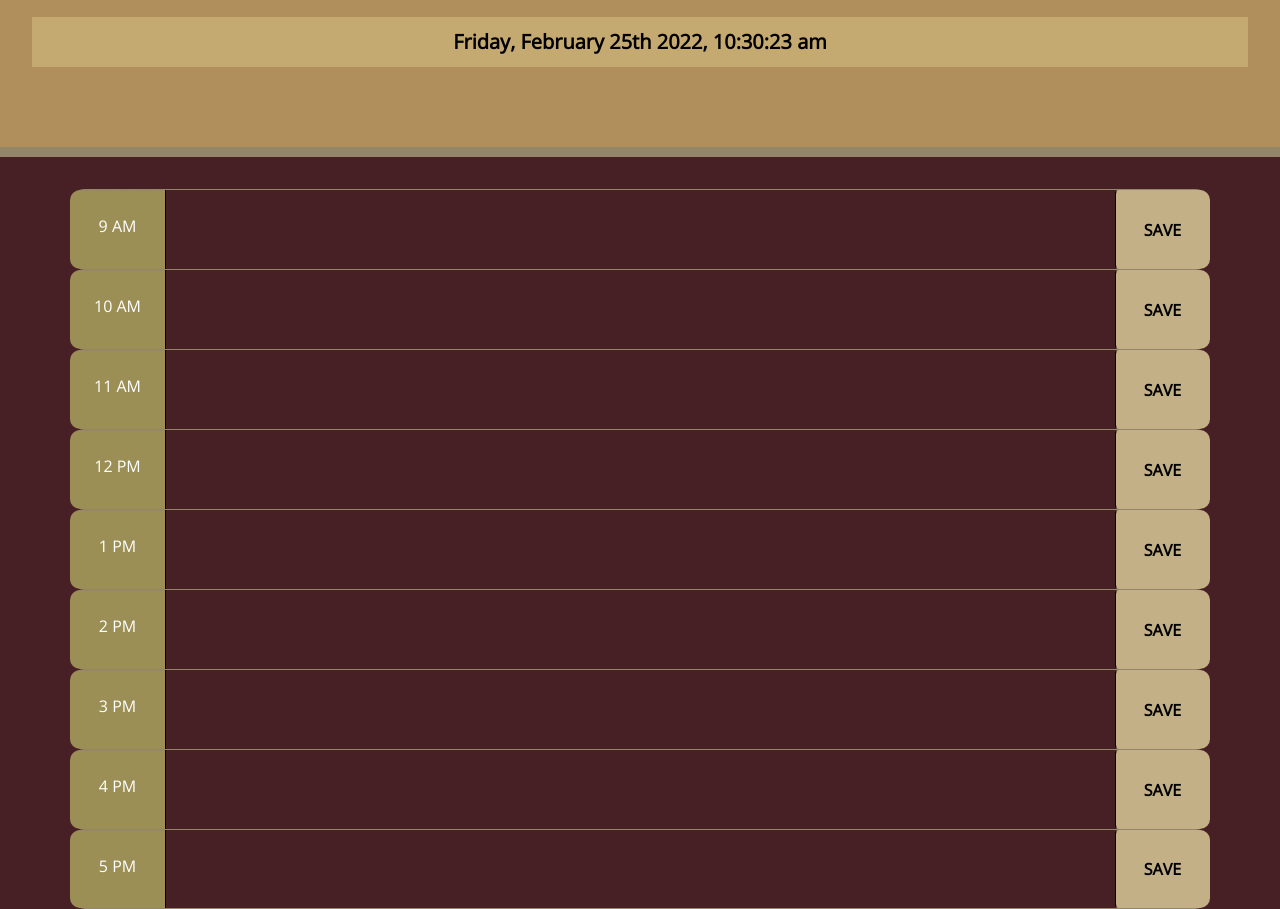
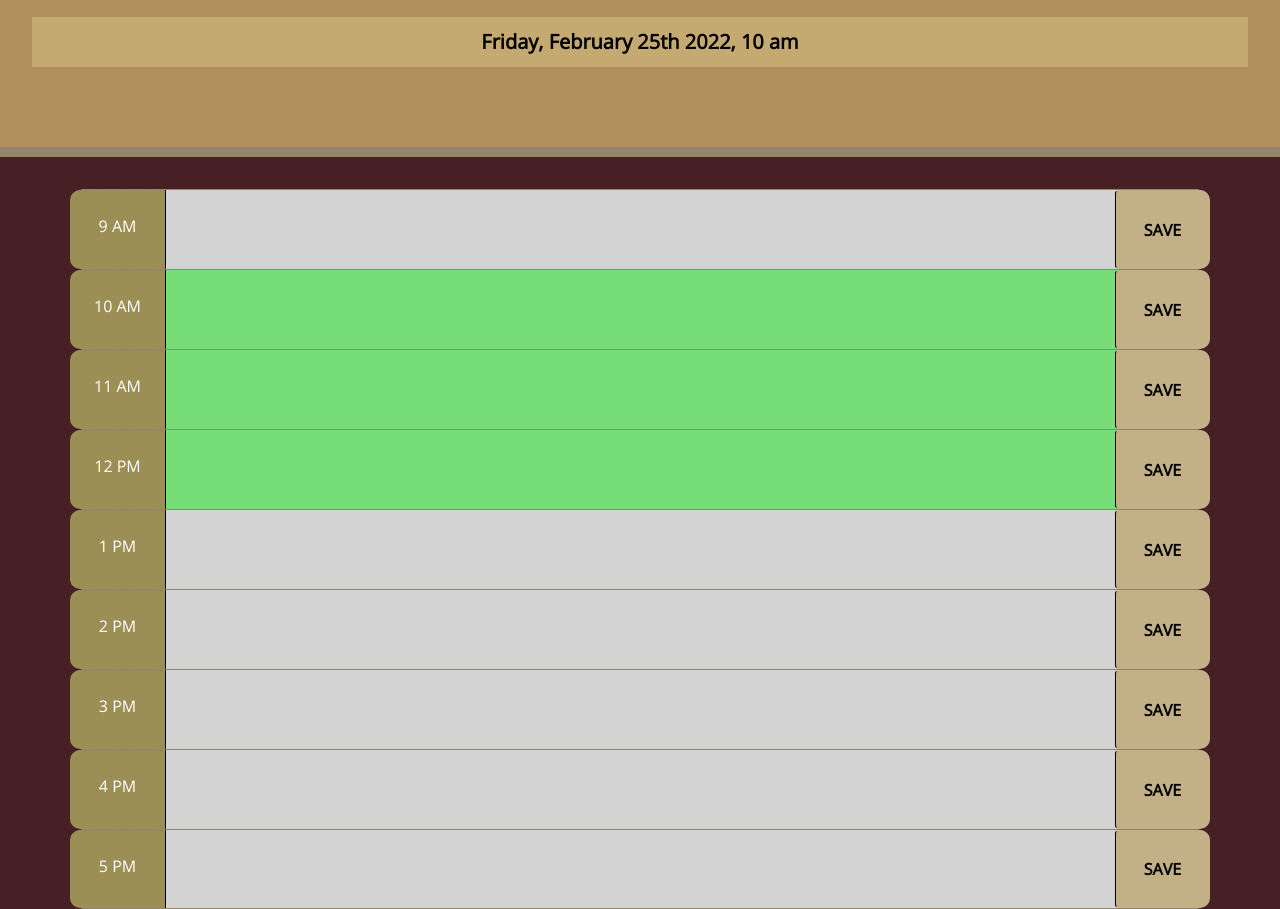
Before and after one commit to Draxion2/day-by-day-agenda, a plain HTML site: page index.html in a window 1280 px wide. Shown: the part 181-1090 px from the top of the page. Drawn offline with nearby package versions, Linux system fonts and the light colour scheme.

Commit message:
finished html/css/js

```diff
--- a/assets/css/style.css
+++ b/assets/css/style.css
@@ -19,7 +19,7 @@ body {
     background: transparent;
     border: none;
     resize: none;
-    color: #fff;
+    color: #000;
     border-left: 1px solid black;
     padding: 10px;
   }
--- a/assets/js/script.js
+++ b/assets/js/script.js
@@ -4,33 +4,73 @@ var currentDay = $("#currentDay"),
     timeSlot = $(".time-block"),
     hour = $(".hour");
 
-// add click event listener for save btn
-saveBtn.click(function() {
-    var $this = $(this),
-        text = $this.siblings(".description").val(),
-        time = $this.parent().attr("id");
-    console.log(text, time);
+// config current date and time
+var currentDate = moment().format("dddd, MMMM Do YYYY, h a");
+currentDay.text(currentDate);
 
-    // save into local storage
-    // localStorage.setItem(time, text);
-});
-
-function checkHour() {
+// check the time slot hours
+function checkHours() {
 
     // get current hour
     var currentHour = moment().hour();
 
     // loop through the time blocks and return time
     timeSlot.each(function() {
-    // change classes accordingly
+        var $this = $(this),
+            timeSlotHour = $this.attr("data-hour");
+        parseInt(timeSlotHour);
+
+        // change classes accordingly
+
+        // past
+        if (timeSlotHour < currentHour) {
+
+            // remove previous classes assigned
+            $this.removeClass("present");
+            $this.removeClass("future");
+
+            // add new class
+            $this.addClass("past");
+        }
+
+        // present
+        else if (timeSlotHour === currentHour) {
+
+            // remove previous classes assigned
+            $this.removeClass("past");
+            $this.removeClass("future");
+
+            // add new class
+            $this.addClass("present");
+        }
+
+        // future
+        else {
+
+            // remove previous classes assigned
+            $this.removeClass("past");
+            $this.removeClass("present");
+
+            // add new class
+            $this.addClass("future");
+        }
     });
 }
 
+// add click event listener for save btn
+saveBtn.click(function() {
+    var $this = $(this),
+        text = $this.siblings(".description").val(),
+        time = $this.parent().attr("data-hour");
+    console.log(text, time);
+
+    // save into local storage
+    localStorage.setItem(time, text);
+});
+
 // load time slots from local storage
+for (var i = 1; i < 13; i++) {
+    $('*[data-hour="' + i + '"] .description').val(localStorage.getItem(i));
+};
 
-// get today's date for the top of the page
-setInterval(() => {
-    var currentDate = moment()
-    .format("dddd, MMMM Do YYYY, h:mm:ss a");
-    currentDay.text(currentDate);
-}, 1000);
+checkHours();
--- a/index.html
+++ b/index.html
@@ -36,63 +36,63 @@
     <div class="container">
 
         <!-- 9 AM -->
-        <div class="row time-block" id="9-am">
+        <div data-hour="9" class="row time-block">
             <div class="col-md-1 hour">9 AM</div>
             <textarea class="col-md-10 description"></textarea>
             <button class="col-md-1 btn saveBtn">save</button>
         </div>
 
         <!--  10 AM -->
-        <div class="row time-block" id="10-am">
+        <div data-hour="10" class="row time-block">
             <div class="col-md-1 hour">10 AM</div>
             <textarea class="col-md-10 description"></textarea>
             <button class="col-md-1 btn saveBtn">save</button>
         </div>
 
         <!--  11 AM -->
-        <div class="row time-block" id="11-am">
+        <div data-hour="11" class="row time-block">
             <div class="col-md-1 hour">11 AM</div>
             <textarea class="col-md-10 description"></textarea>
             <button class="col-md-1 btn saveBtn">save</button>
         </div>
 
         <!--  12 PM -->
-        <div class="row time-block" id="12-pm">
+        <div data-hour="12" class="row time-block">
             <div class="col-md-1 hour">12 PM</div>
             <textarea class="col-md-10 description"></textarea>
             <button class="col-md-1 btn saveBtn">save</button>
         </div>
 
         <!--  1 PM -->
-        <div class="row time-block" id="1-pm">
+        <div data-hour="1" class="row time-block">
             <div class="col-md-1 hour">1 PM</div>
             <textarea class="col-md-10 description"></textarea>
             <button class="col-md-1 btn saveBtn">save</button>
         </div>
 
         <!--  2 PM -->
-        <div class="row time-block" id="2-pm">
+        <div data-hour="2" class="row time-block">
             <div class="col-md-1 hour">2 PM</div>
             <textarea class="col-md-10 description"></textarea>
             <button class="col-md-1 btn saveBtn">save</button>
         </div>
 
         <!--  3 PM -->
-        <div class="row time-block" id="3-pm">
+        <div data-hour="3" class="row time-block">
             <div class="col-md-1 hour">3 PM</div>
             <textarea class="col-md-10 description"></textarea>
             <button class="col-md-1 btn saveBtn">save</button>
         </div>
 
         <!--  4 PM -->
-        <div class="row time-block" id="4-pm">
+        <div data-hour="4" class="row time-block">
             <div class="col-md-1 hour">4 PM</div>
             <textarea class="col-md-10 description"></textarea>
             <button class="col-md-1 btn saveBtn">save</button>
         </div>
 
         <!-- 5 PM -->
-        <div class="row row-end time-block" id="5-pm">
+        <div data-hour="5" class="row row-end time-block">
             <div class="col-md-1 hour">5 PM</div>
             <textarea class="col-md-10 description"></textarea>
             <button class="col-md-1 btn saveBtn">save</button>
```
